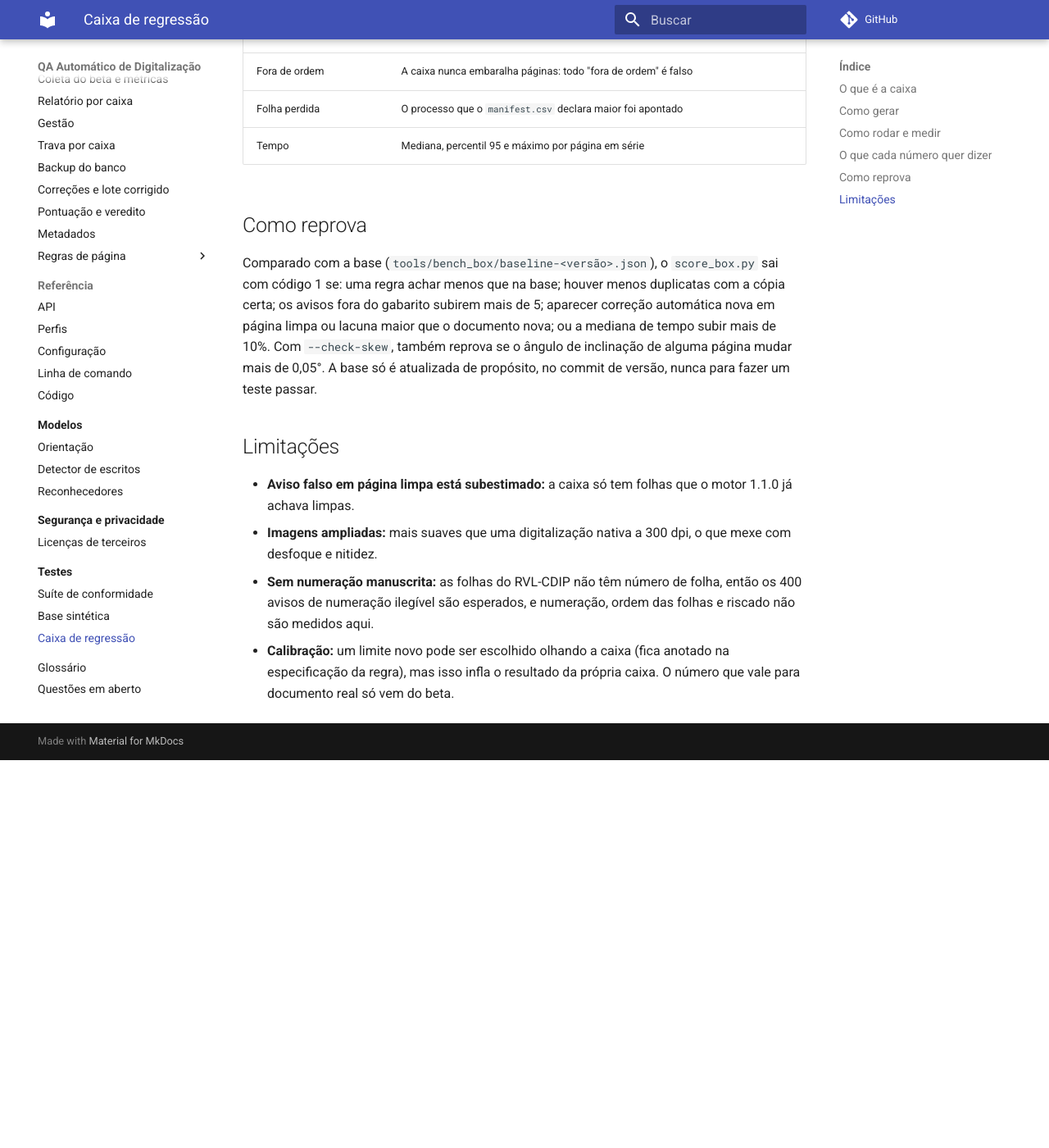
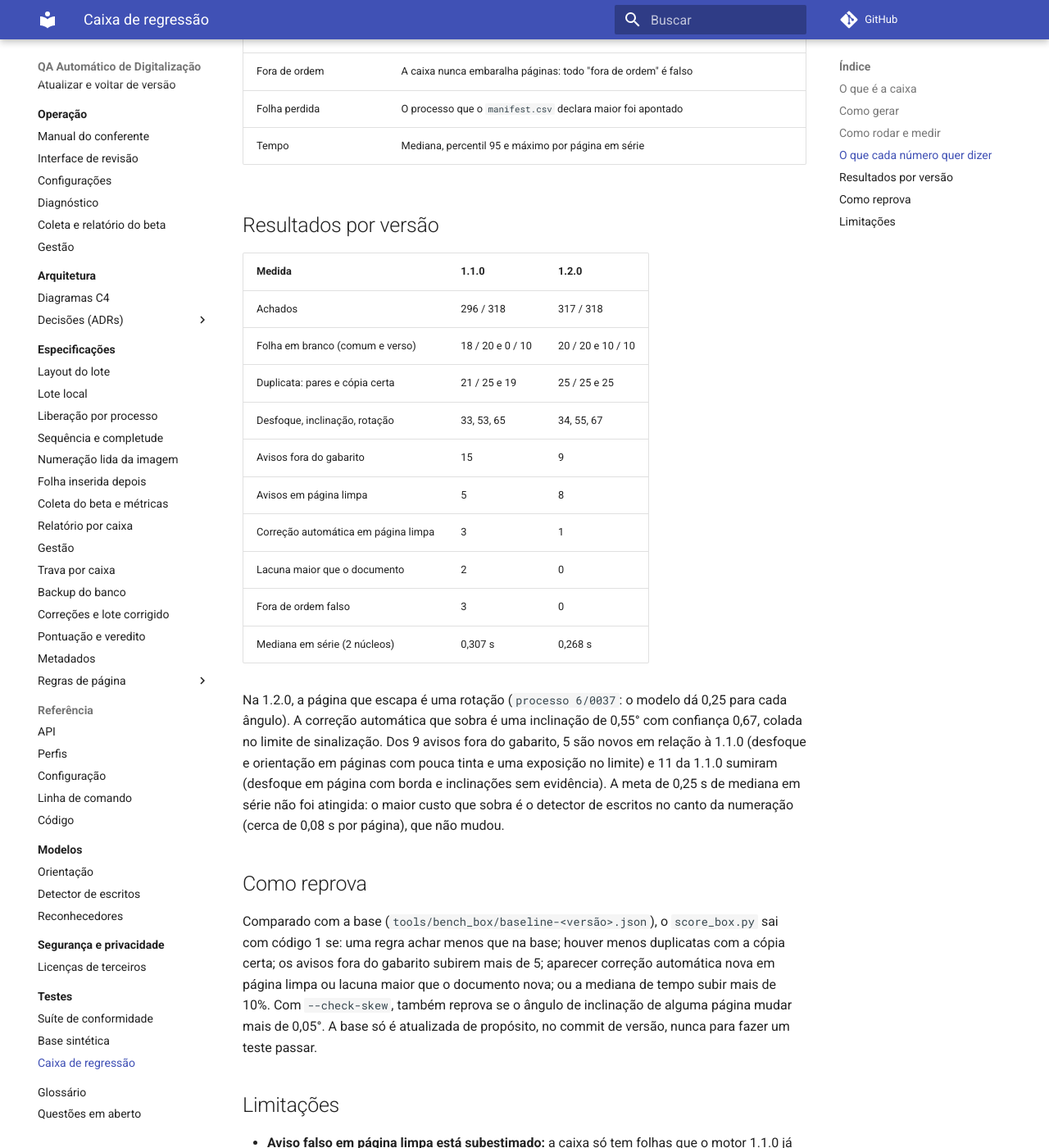
Before and after one commit to he445/app-beta, an MkDocs documentation site: the page built from docs/testes/caixa-de-regressao.md, in a window 1280 px wide and 1400 px high, scrolled down 2287 px. Shown: the whole window at 82% size. Built offline with MkDocs 1.6.1 and Material for MkDocs 9.7.7, drawn with Linux system fonts in a browser that asks for light colours; comment, search, counter and statistics services are not loaded; before the commit the page ends 3214 px from its top, so only the background shows below that; some of the changed text lies outside the part shown.

Commit message:
chore(release): versão 1.2.0 do motor e base da caixa de regressão (T11)
Caixa de 1.000 páginas, 1.1.0 -> 1.2.0: achados 296 -> 317 de 318; folha
em branco 18/20 e 0/10 -> 20/20 e 10/10; duplicatas 21/25 (19 com a cópia
certa) -> 25/25 (25); avisos fora do gabarito 15 -> 9; correção automática
em página limpa 3 -> 1; lacuna maior que o documento 2 -> 0; fora de ordem
falso 3 -> 0; mediana em série 0,307 -> 0,268 s (meta de 0,25 s não
atingida). Nova base em tools/bench_box/baseline-1.2.0.json.

Co-Authored-By: Claude Opus 5.5 <noreply@anthropic.com>
Claude-Session: https://claude.ai/code/session_013KfsBQGKgru68qfujZ34ng

````diff
--- a/deploy/windows/version.txt
+++ b/deploy/windows/version.txt
@@ -1,17 +1,17 @@
 # Informações de versão do QA.exe (aba Detalhes das propriedades do arquivo).
 # Gerado a partir de qa_engine.__version__ por deploy/windows/build.ps1 antes do PyInstaller.
 VSVersionInfo(
-  ffi=FixedFileInfo(filevers=(1, 1, 0, 0), prodvers=(1, 1, 0, 0), mask=0x3F, flags=0x0, OS=0x40004,
+  ffi=FixedFileInfo(filevers=(1, 2, 0, 0), prodvers=(1, 2, 0, 0), mask=0x3F, flags=0x0, OS=0x40004,
                     fileType=0x1, subtype=0x0, date=(0, 0)),
   kids=[
     StringFileInfo([StringTable("041604B0", [
       StringStruct("CompanyName", "SOS DOCS"),
       StringStruct("FileDescription", "QA de Digitalização"),
-      StringStruct("FileVersion", "1.1.0"),
+      StringStruct("FileVersion", "1.2.0"),
       StringStruct("InternalName", "QA"),
       StringStruct("OriginalFilename", "QA.exe"),
       StringStruct("ProductName", "QA de Digitalização"),
-      StringStruct("ProductVersion", "1.1.0"),
+      StringStruct("ProductVersion", "1.2.0"),
     ])]),
     VarFileInfo([VarStruct("Translation", [0x0416, 1200])]),
   ],
--- a/docs/testes/caixa-de-regressao.md
+++ b/docs/testes/caixa-de-regressao.md
@@ -54,7 +54,7 @@ uv run --project engine qa analyze "caixa/caixa teste" --profile profiles/sos-pi
 uv run --project engine python tools/bench_box/time_pages.py "caixa/caixa teste" \
     --profile profiles/sos-piloto.yaml --models models --out saida-serie tempos.json
 python3 tools/bench_box/score_box.py --gabarito caixa --report saida/report.json \
-    --tempos tempos.json --baseline tools/bench_box/baseline-1.1.0.json \
+    --tempos tempos.json --baseline tools/bench_box/baseline-1.2.0.json \
     --json resultado.json --md resultado.md
 ```
 
@@ -75,6 +75,29 @@ inclinação medido em cada página, para conferir que uma otimização não mud
 | Fora de ordem | A caixa nunca embaralha páginas: todo "fora de ordem" é falso |
 | Folha perdida | O processo que o `manifest.csv` declara maior foi apontado |
 | Tempo | Mediana, percentil 95 e máximo por página em série |
+
+## Resultados por versão
+
+| Medida | 1.1.0 | 1.2.0 |
+| --- | --- | --- |
+| Achados | 296 / 318 | 317 / 318 |
+| Folha em branco (comum e verso) | 18 / 20 e 0 / 10 | 20 / 20 e 10 / 10 |
+| Duplicata: pares e cópia certa | 21 / 25 e 19 | 25 / 25 e 25 |
+| Desfoque, inclinação, rotação | 33, 53, 65 | 34, 55, 67 |
+| Avisos fora do gabarito | 15 | 9 |
+| Avisos em página limpa | 5 | 8 |
+| Correção automática em página limpa | 3 | 1 |
+| Lacuna maior que o documento | 2 | 0 |
+| Fora de ordem falso | 3 | 0 |
+| Mediana em série (2 núcleos) | 0,307 s | 0,268 s |
+
+Na 1.2.0, a página que escapa é uma rotação (`processo 6/0037`: o modelo dá 0,25 para cada
+ângulo). A correção automática que sobra é uma inclinação de 0,55° com confiança 0,67, colada
+no limite de sinalização. Dos 9 avisos fora do gabarito, 5 são novos em relação à 1.1.0
+(desfoque e orientação em páginas com pouca tinta e uma exposição no limite) e 11 da 1.1.0
+sumiram (desfoque em página com borda e inclinações sem evidência). A meta de 0,25 s de
+mediana em série não foi atingida: o maior custo que sobra é o detector de escritos no canto
+da numeração (cerca de 0,08 s por página), que não mudou.
 
 ## Como reprova
 
````
Also changed, not shown: CHANGELOG.md (+2 -0 lines), 7 other files.
